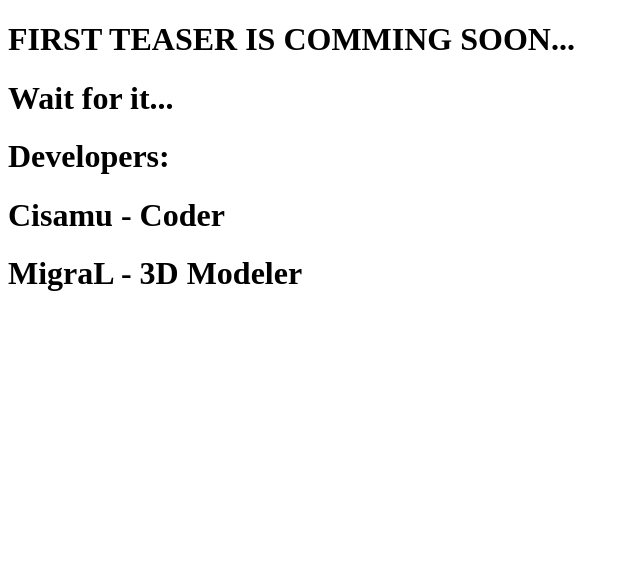
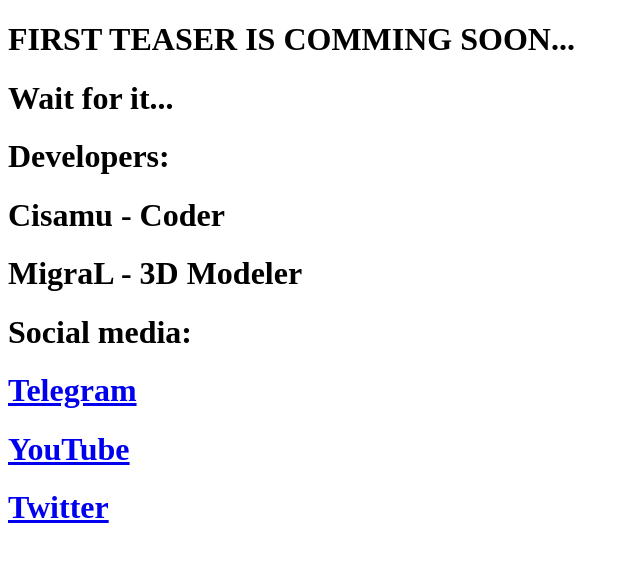
Before and after one commit to cisamu123/OfficialHorror, a plain HTML site: page index.html in a window 1280 px wide. Shown: the whole page, without its empty margins (0-640 px from the left). Drawn offline with Linux system fonts and the light colour scheme.

Commit message:
Add files via upload

```diff
--- a/index.html
+++ b/index.html
@@ -11,6 +11,10 @@
 	<h1>Developers:</h1>
 	<h1>Cisamu - Coder</h1>
 	<h1>MigraL - 3D Modeler</h1>
+	<h1>Social media:</h1>
+	<h1><a href="https://t.me/CisamuCorp">Telegram</a></h1>
+	<h1><a href="https://www.youtube.com/channel/UCIjBKvd0YzuuipzVPtl4TwA">YouTube</a></h1>
+	<h1><a href="https://twitter.com/ZWdUu4BMgKElmfY">Twitter</a></h1>
 
 </body>
 </html>
```
